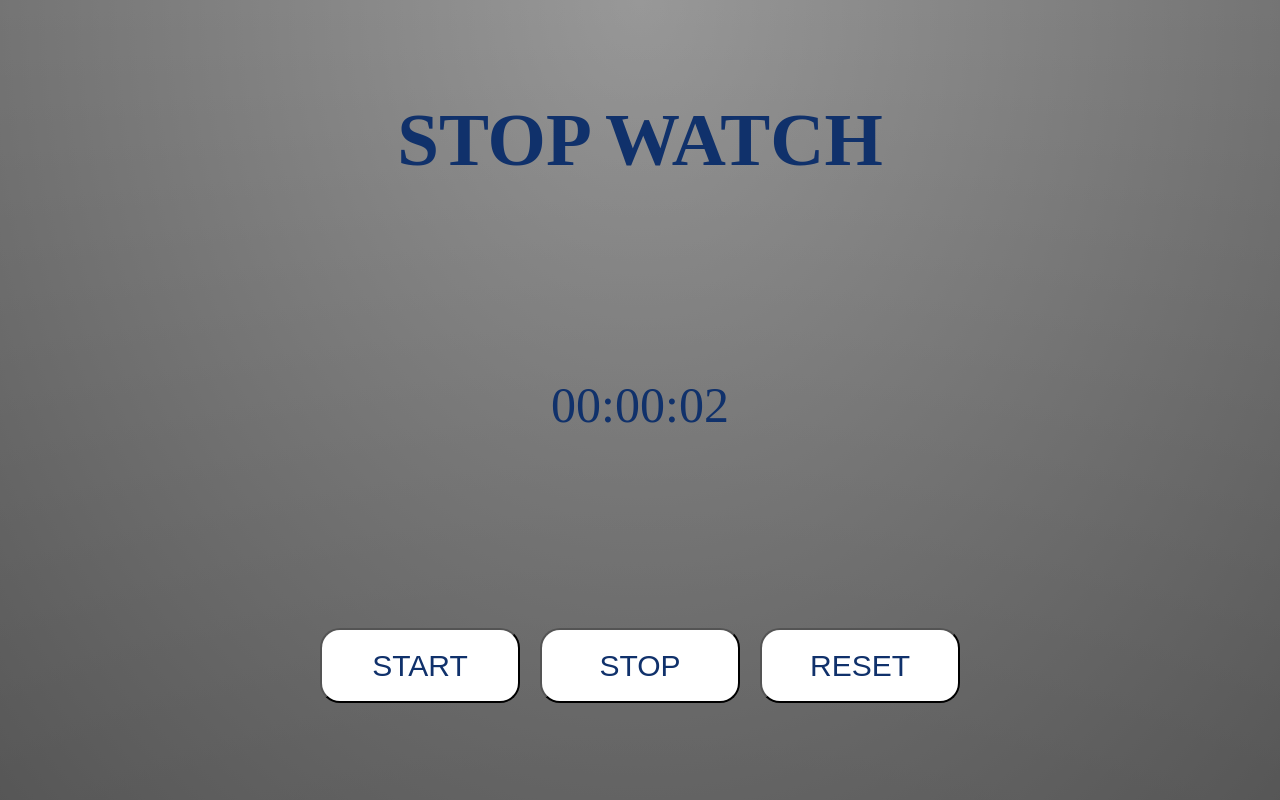
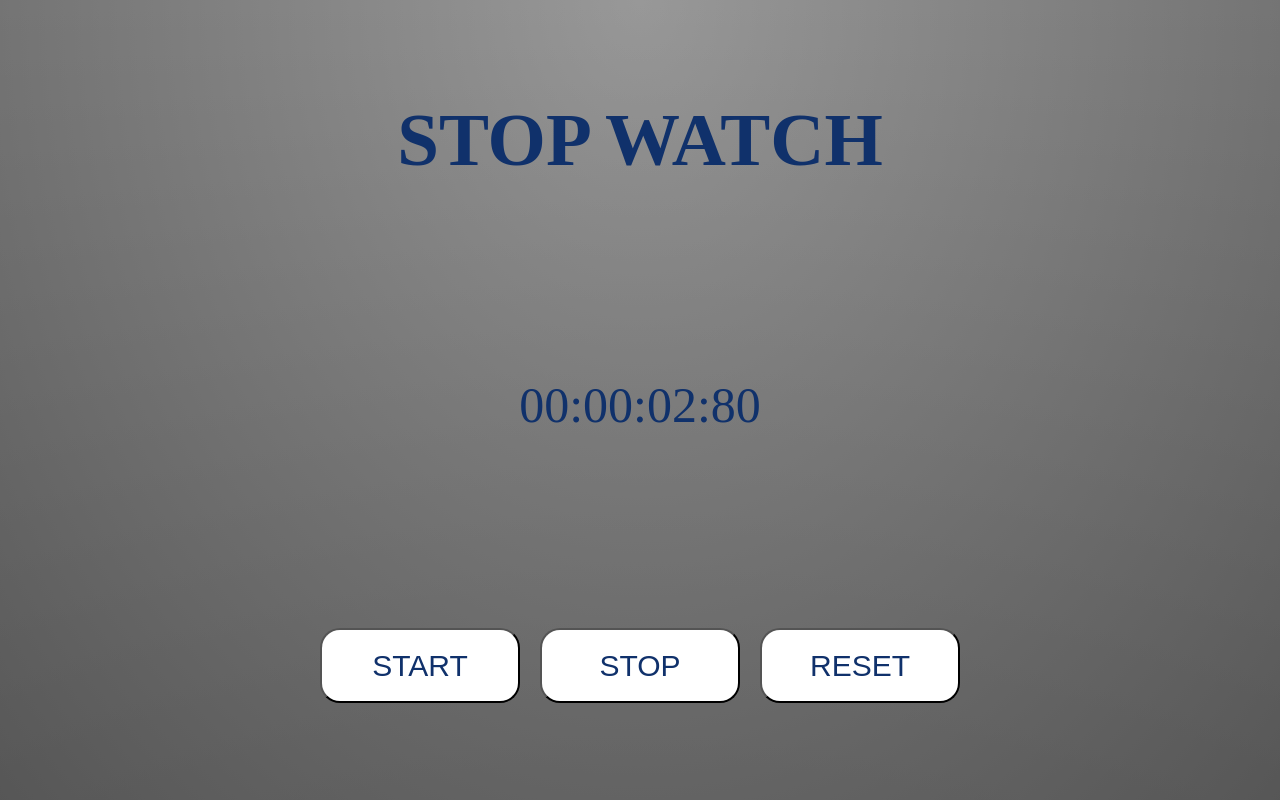
Before and after one commit to Amr-Ismail-95/Js-Stopwatch, a plain HTML site: page index.html in a window 1280 px wide. Both pictures are taken after a click on the button "START". Drawn offline with Linux system fonts and the light colour scheme.

Commit message:
project finished

```diff
--- a/App.js
+++ b/App.js
@@ -2,7 +2,7 @@ const startBtn = document.getElementById("startBtn")
 const stopBtn = document.getElementById("stopBtn")
 const resetBtn = document.getElementById("resetBtn")
 const time = document.getElementById("time")
-let seconds = 0;
+let ms = 0;
 let int = null;
 
 
@@ -14,12 +14,12 @@ resetBtn.addEventListener("click", reset)
 
 
 function timer(){
-    seconds++
+    ms++
 
-    currentSeconds = seconds%60;
-    currentHours = Math.floor(seconds / 3600);
-    currentMins =  Math.floor((seconds - (currentHours * 3600))/60);
-
+    currentMs = ms%100
+    currentHours = Math.floor(ms / 360000)
+    currentMins = Math.floor((ms -(currentHours* 360000))/6000)
+    currentSeconds = Math.floor((ms - (currentHours*360000) - (currentMins*6000))/100)
 
     if(currentSeconds<10){
         currentSeconds = "0"+currentSeconds}
@@ -27,7 +27,9 @@ function timer(){
         currentHours = "0"+currentHours}
     if(currentMins<10){
         currentMins = "0"+currentMins}
-    time.innerHTML = `${currentHours}:${currentMins}:${currentSeconds}`
+    if(currentMs<10){
+        currentMs = "0"+currentMs}
+        time.innerHTML = `${currentHours}:${currentMins}:${currentSeconds}:${currentMs}`
 
         // function concat(x){
         //     if(x<10){x = `0+${x}`}
@@ -43,7 +45,7 @@ function start(){
     if(int){
         return
     }
-    int = setInterval(timer,1000)
+    int = setInterval(timer,10)
 }
 function stop(){
 clearInterval(int)
@@ -51,6 +53,6 @@ clearInterval(int)
 }
 function reset(){
     stop();
-    seconds = 0
-    time.innerHTML = "00:00:00"
+    ms = 0
+    time.innerHTML = "00:00:00:00"
 }
--- a/index.html
+++ b/index.html
@@ -14,7 +14,7 @@
 
     <h1 class="head">Stop watch</h1>
 
-    <div id="time" class="time">00:00:00</div>
+    <div id="time" class="time">00:00:00:00</div>
 
 
     <div class="buttons">
```
